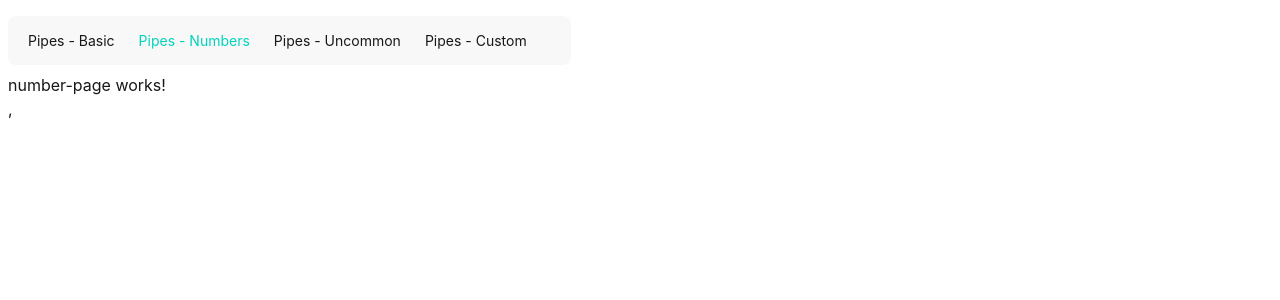
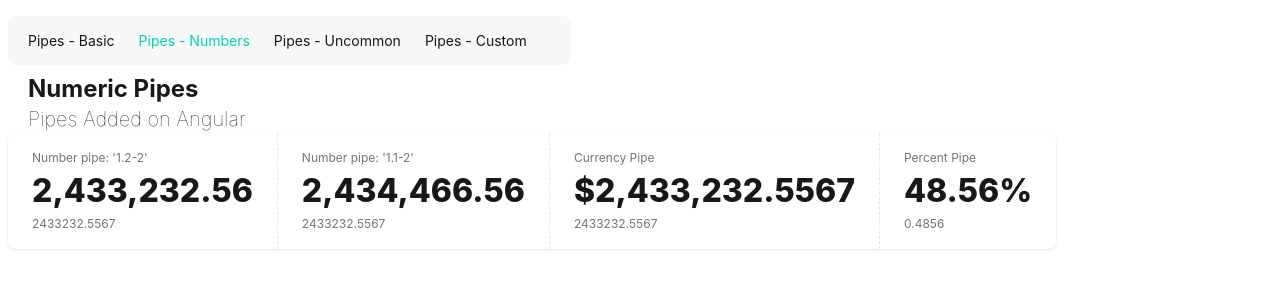
Before and after one commit to Mr-Machine98/05-pipes-app, an Angular app: page /numbers in a window 1280 px wide. Shown: the top 300 px of the page. Built offline with nearby package versions, Linux system fonts and the light colour scheme.

Commit message:
Creamos pipes para trabjar con numeros porcentajes y moneda, ademas, pipes para modificar palabras como mayusculas minusculas y titulos.

```diff
--- a/src/app/pages/basic-page/basic-page.html
+++ b/src/app/pages/basic-page/basic-page.html
@@ -1 +1,24 @@
-<p>basic-page works!</p>,
+<section class="mx-5">
+    <h1 class="text-2xl font-bold">Basic Pipes</h1>
+    <h3 class="text-xl font-thin">Pipes Added on Angular</h3>
+</section>
+
+<div class="stats stats-vertical lg:stats-horizontal shadow">
+  <div class="stat">
+    <div class="stat-title">LowerCase pipe</div>
+    <div class="stat-value">{{nameUpper() | lowercase}}</div>
+    <div class="stat-desc">{{nameUpper()}}</div>
+  </div>
+
+  <div class="stat">
+    <div class="stat-title">UpperCase Pipe</div>
+    <div class="stat-value">{{nameLower() | uppercase}}</div>
+    <div class="stat-desc">↗{{nameLower()}}</div>
+  </div>
+
+  <div class="stat">
+    <div class="stat-title">TitleCase Pipe</div>
+    <div class="stat-value">{{fullName() | titlecase}}</div>
+    <div class="stat-desc">{{fullName()}}</div>
+  </div>
+</div>
--- a/src/app/pages/basic-page/basic-page.ts
+++ b/src/app/pages/basic-page/basic-page.ts
@@ -1,9 +1,20 @@
-import { ChangeDetectionStrategy, Component } from '@angular/core';
+import { LowerCasePipe, TitleCasePipe, UpperCasePipe } from '@angular/common';
+import { ChangeDetectionStrategy, Component, signal } from '@angular/core';
 
 @Component({
   selector: 'app-basic-page',
-  imports: [],
+  imports: [
+    LowerCasePipe,
+    UpperCasePipe,
+    TitleCasePipe
+  ],
   templateUrl: './basic-page.html',
   changeDetection: ChangeDetectionStrategy.OnPush,
 })
-export default class BasicPage {}
+export default class BasicPage {
+
+  nameLower = signal('juan camilo');
+  nameUpper = signal('JUAN CAMILO');
+  fullName = signal('JuAn CaMiLo');
+
+}
--- a/src/app/pages/number-page/number-page.html
+++ b/src/app/pages/number-page/number-page.html
@@ -1 +1,30 @@
-<p>number-page works!</p>,
+<section class="mx-5">
+    <h1 class="text-2xl font-bold">Numeric Pipes</h1>
+    <h3 class="text-xl font-thin">Pipes Added on Angular</h3>
+</section>
+
+<div class="stats stats-vertical lg:stats-horizontal shadow">
+  <div class="stat">
+    <div class="stat-title">Number pipe: '1.2-2'</div>
+    <div class="stat-value">{{totalSells() | number:'1.2-2'}}</div>
+    <div class="stat-desc">{{totalSells()}}</div>
+  </div>
+
+  <div class="stat">
+    <div class="stat-title">Number pipe: '1.1-2'</div>
+    <div class="stat-value">{{totalSells() + 1234 | number:'1.1-2'}}</div>
+    <div class="stat-desc">{{totalSells()}}</div>
+  </div>
+
+  <div class="stat">
+    <div class="stat-title">Currency Pipe</div>
+    <div class="stat-value">{{totalSells() | currency:'CAD':'symbol-narrow':'1.4-4'}}</div>
+    <div class="stat-desc">{{totalSells()}}</div>
+  </div>
+
+  <div class="stat">
+    <div class="stat-title">Percent Pipe</div>
+    <div class="stat-value">{{percent() | percent:'1.2-2'}}</div>
+    <div class="stat-desc">{{percent()}}</div>
+  </div>
+</div>
--- a/src/app/pages/number-page/number-page.ts
+++ b/src/app/pages/number-page/number-page.ts
@@ -1,9 +1,17 @@
-import { ChangeDetectionStrategy, Component } from '@angular/core';
+import { CurrencyPipe, DecimalPipe, PercentPipe } from '@angular/common';
+import { ChangeDetectionStrategy, Component, signal } from '@angular/core';
 
 @Component({
   selector: 'app-number-page',
-  imports: [],
+  imports: [
+    DecimalPipe,
+    PercentPipe,
+    CurrencyPipe
+  ],
   templateUrl: './number-page.html',
   changeDetection: ChangeDetectionStrategy.OnPush,
 })
-export default class NumberPage {}
+export default class NumberPage {
+  totalSells = signal(2_433_232.5567);
+  percent = signal(0.4856);
+}
```
